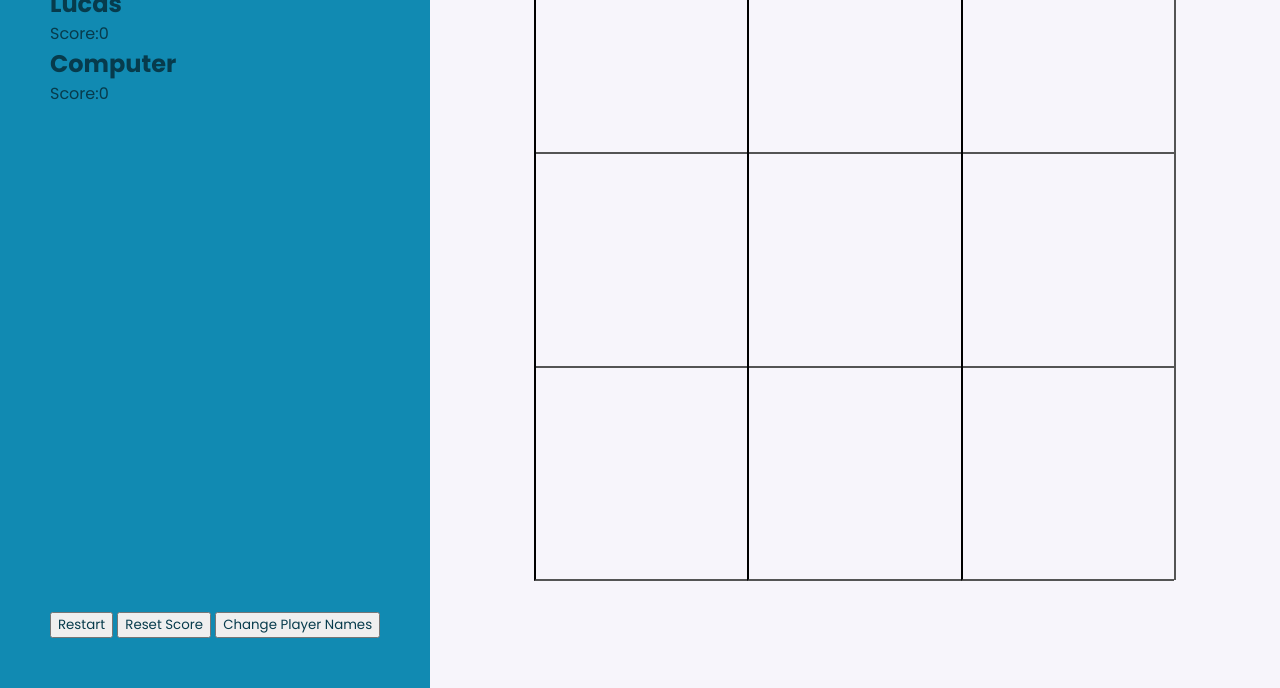
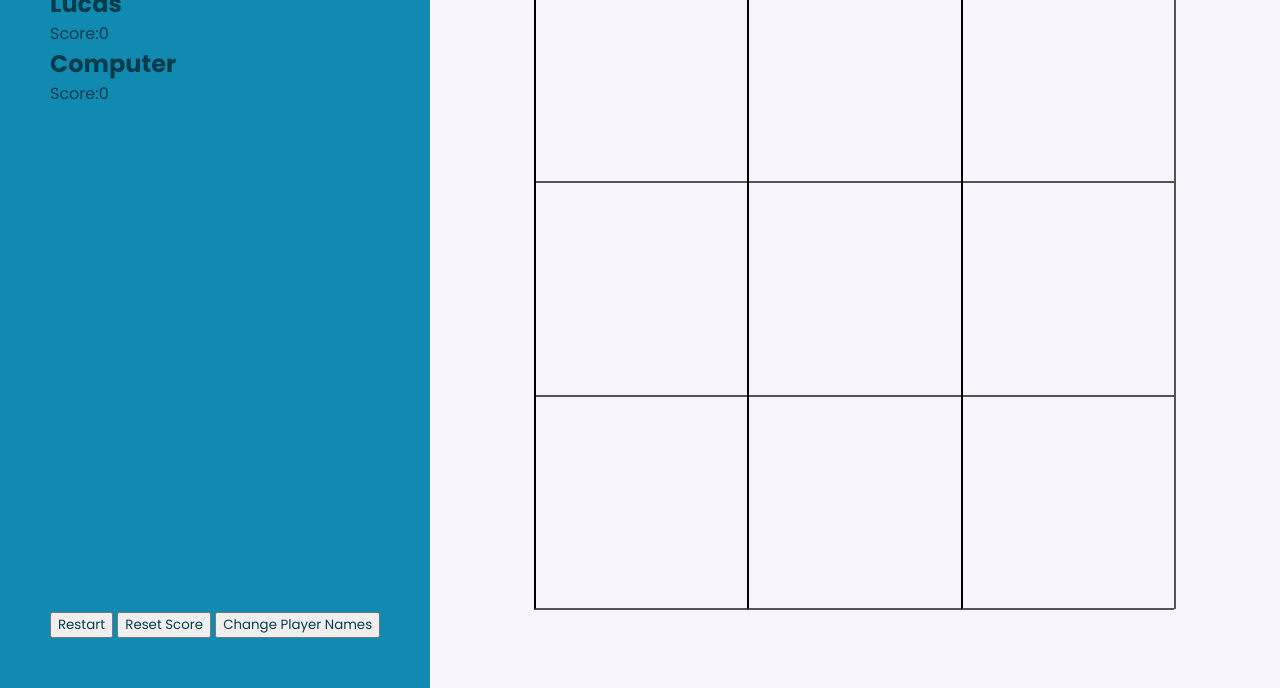
Before and after one commit to Lucas-Argerich/tic-tac-toe, a plain HTML site: page index.html in a window 1280 px wide. Shown: the part 112-800 px from the top of the page. Drawn offline with Linux system fonts and the light colour scheme.

Commit message:
gameContainer centering

```diff
--- a/css/style.css
+++ b/css/style.css
@@ -33,7 +33,7 @@ body {
   height: clamp(300px, 50vw, 666px);
   display: flex;
   flex-direction: column;
-  margin: 50px auto;
+  margin: auto;
   border-top: 2px inset black;
   border-right: 2px inset black;
 }
```
